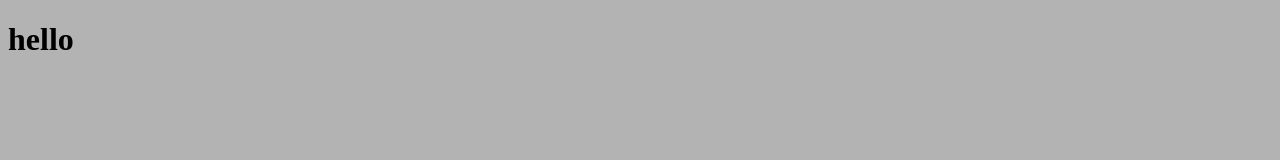
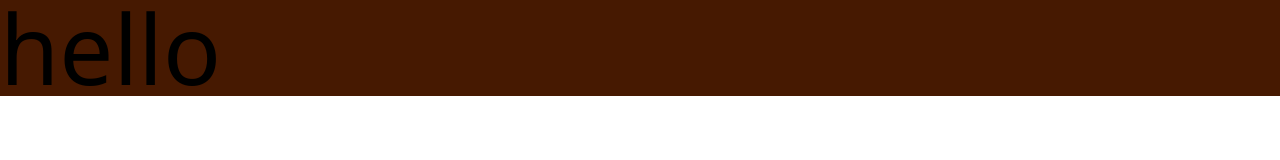
Before and after one commit to ahmedbadry-dev/Splitter-App, a website built with Vite: page index.html in a window 1280 px wide. Built offline with nearby package versions, Linux system fonts and the light colour scheme.

Commit message:
test setup

```diff
--- a/index.html
+++ b/index.html
@@ -14,7 +14,7 @@
 <body>
   <div id="app">
     <div>
-      <h1>hello</h1>
+      <h1 class="bg-amber-950 text-8xl">hello</h1>
     </div>
   </div>
 </body>
--- a/src/style.css
+++ b/src/style.css
@@ -1,3 +1 @@
-body {
-    background-color: rgb(179, 179, 179);
-}
+@import "tailwindcss";
```
